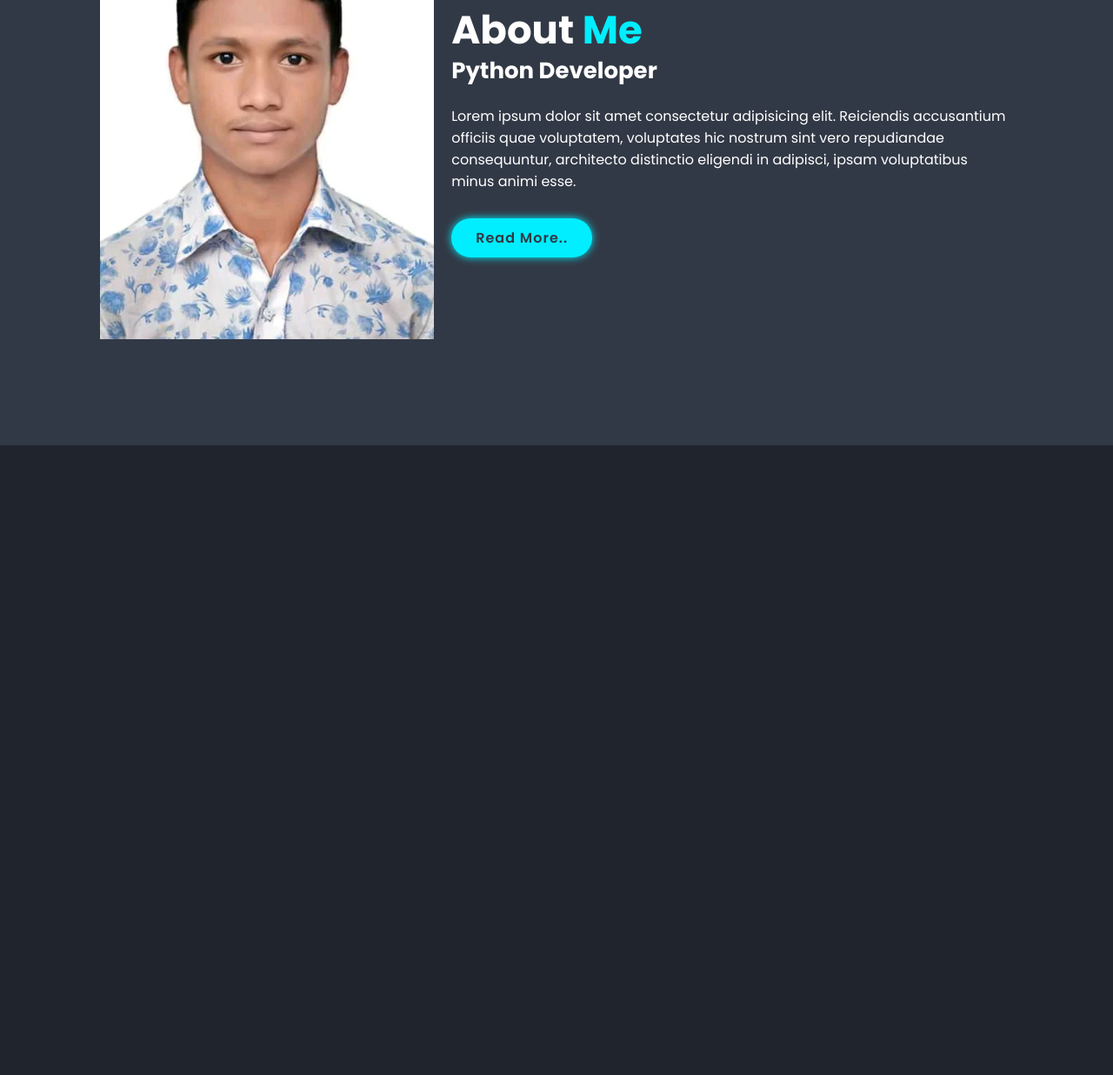
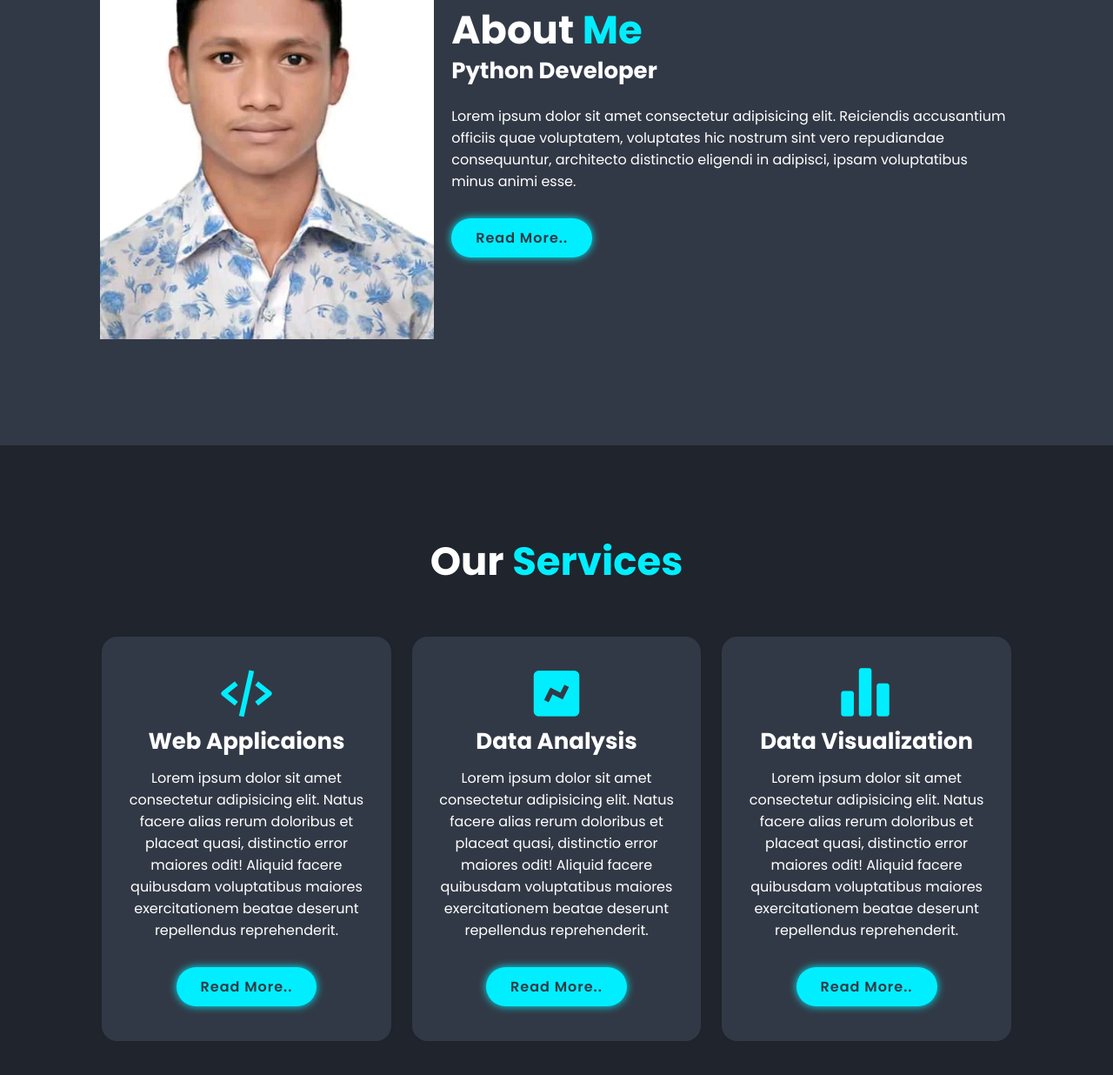
Before and after one commit to biswasbijoy/portfolio, a plain HTML site: page index.html in a window 1280 px wide. Shown: the part 1088-2324 px from the top of the page at 87% size. Before the commit the page ends 1600 px from the top, so only its background shows below. Drawn offline with nearby package versions, Linux system fonts and the light colour scheme.

Commit message:
about and services section style

```diff
--- a/css/style.css
+++ b/css/style.css
@@ -172,3 +172,43 @@ span {
     font-size: 1.6rem;
     margin: 2rem 0 3rem;
 }
+
+.services h2 {
+    margin-bottom: 5rem;
+}
+
+.services-container {
+    display: flex;
+    justify-content: center;
+    align-items: center;
+    flex-wrap: wrap;
+    gap: 2rem;
+}
+.services-container .services-box {
+    flex: 1 1 30rem;
+    background: var(--second-bg-color);
+    padding: 3rem 2rem 4rem;
+    border-radius: 2rem;
+    text-align: center;
+    border: .2rem solid var(--bg-color);
+    transition: .5s ease;
+}
+
+.services-container .services-box:hover {
+    border-color: var(--main-color);
+    transform: scale(1.02);
+}
+
+.services-box i {
+    font-size: 7rem;
+    color: var(--main-color);
+}
+
+.services-box h3 {
+    font-size: 2.6rem;
+}
+
+.services-box p {
+    font-size: 1.6rem;
+    margin: 1rem 0 3rem;
+}
--- a/index.html
+++ b/index.html
@@ -1,13 +1,15 @@
 <!DOCTYPE html>
 <html lang="en">
+
 <head>
     <meta charset="UTF-8">
     <meta http-equiv="X-UA-Compatible" content="IE-edge">
     <meta name="viewport" content="width=device_width, initial-scale=1.0">
     <title>Portfolio | Bijoy Biswas</title>
     <link href='https://unpkg.com/boxicons@2.1.4/css/boxicons.min.css' rel='stylesheet'>
-    <link rel = "stylesheet" href="css/style.css">
+    <link rel="stylesheet" href="css/style.css">
 </head>
+
 <body>
     <header class="header">
         <a href="#" class="logo">Portfolio</a>
@@ -27,12 +29,17 @@
             <h3>Hello, It's Me</h3>
             <h1>Bijoy Biswas</h1>
             <h3>And I'am a <span> Data science Enthusiats.</span></h3>
-            <p>Lorem, ipsum dolor sit amet consectetur adipisicing elit. Iure nisi veniam omnis, minima error quia tempora nesciunt dolore itaque officia provident aperiam voluptas, consequuntur aspernatur aut, in tenetur consectetur! Quo.</p>
+            <p>Lorem, ipsum dolor sit amet consectetur adipisicing elit. Iure nisi veniam omnis, minima error quia
+                tempora nesciunt dolore itaque officia provident aperiam voluptas, consequuntur aspernatur aut, in
+                tenetur consectetur! Quo.</p>
             <div class="social-media">
-                <a href="https://www.facebook.com/biswasbijoy414" target="_blank"><i class='bx bxl-facebook-circle' ></i></a>
+                <a href="https://www.facebook.com/biswasbijoy414" target="_blank"><i
+                        class='bx bxl-facebook-circle'></i></a>
                 <a href="https://twitter.com/biswasbijoy_414" target="_blank"><i class='bx bxl-twitter'></i></a>
-                <a href="https://www.instagram.com/biswas.bijoy.414/" target="_blank"><i class='bx bxl-instagram-alt' ></i></a>
-                <a href="https://www.linkedin.com/in/biswasbijoy/" target="_blank"><i class='bx bxl-linkedin-square' ></i></a>
+                <a href="https://www.instagram.com/biswas.bijoy.414/" target="_blank"><i
+                        class='bx bxl-instagram-alt'></i></a>
+                <a href="https://www.linkedin.com/in/biswasbijoy/" target="_blank"><i
+                        class='bx bxl-linkedin-square'></i></a>
             </div>
             <a href="#" class="btn">Download CV</a>
         </div>
@@ -50,10 +57,54 @@
         <div class="about-content">
             <h2 class="heading">About <span>Me</span></h2>
             <h3>Python Developer</h3>
-            <p>Lorem ipsum dolor sit amet consectetur adipisicing elit. Reiciendis accusantium officiis quae voluptatem, voluptates hic nostrum sint vero repudiandae consequuntur, architecto distinctio eligendi in adipisci, ipsam voluptatibus minus animi esse.</p>
+            <p>Lorem ipsum dolor sit amet consectetur adipisicing elit. Reiciendis accusantium officiis quae voluptatem,
+                voluptates hic nostrum sint vero repudiandae consequuntur, architecto distinctio eligendi in adipisci,
+                ipsam voluptatibus minus animi esse.</p>
             <a href="#" class="btn">Read More..</a>
         </div>
     </section>
+
+    <section class="services" id="services">
+        <h2 class="heading">Our <span>Services</span></h2>
+        <div class="services-container">
+            <div class="services-box">
+                <i class='bx bx-code-alt'></i>
+                <h3>Web Applicaions</h3>
+                <p>Lorem ipsum dolor sit amet consectetur adipisicing elit. Natus facere alias rerum doloribus et
+                    placeat quasi, distinctio error maiores odit! Aliquid facere
+                    quibusdam voluptatibus maiores exercitationem
+                    beatae deserunt repellendus reprehenderit.</p>
+                <a href="#" class="btn">Read More..</a>
+            </div>
+
+            <div class="services-box">
+                <i class='bx bxs-chart'></i>
+                <h3>Data Analysis</h3>
+                <p>Lorem ipsum dolor sit amet consectetur adipisicing elit. Natus facere alias rerum doloribus et
+                    placeat quasi, distinctio error maiores odit! Aliquid facere
+                    quibusdam voluptatibus maiores exercitationem
+                    beatae deserunt repellendus reprehenderit.</p>
+                <a href="#" class="btn">Read More..</a>
+            </div>
+
+
+            <div class="services-box">
+                <i class='bx bxs-bar-chart-alt-2'></i>
+                <h3>Data Visualization</h3>
+                <p>Lorem ipsum dolor sit amet consectetur adipisicing elit. Natus facere alias rerum doloribus et
+                    placeat quasi, distinctio error maiores odit! Aliquid facere
+                    quibusdam voluptatibus maiores exercitationem
+                    beatae deserunt repellendus reprehenderit.</p>
+                <a href="#" class="btn">Read More..</a>
+            </div>
+        </div>
+    </section>
+
+
+
+
+
     <script src="js/script.js"></script>
 </body>
+
 </html>
```
